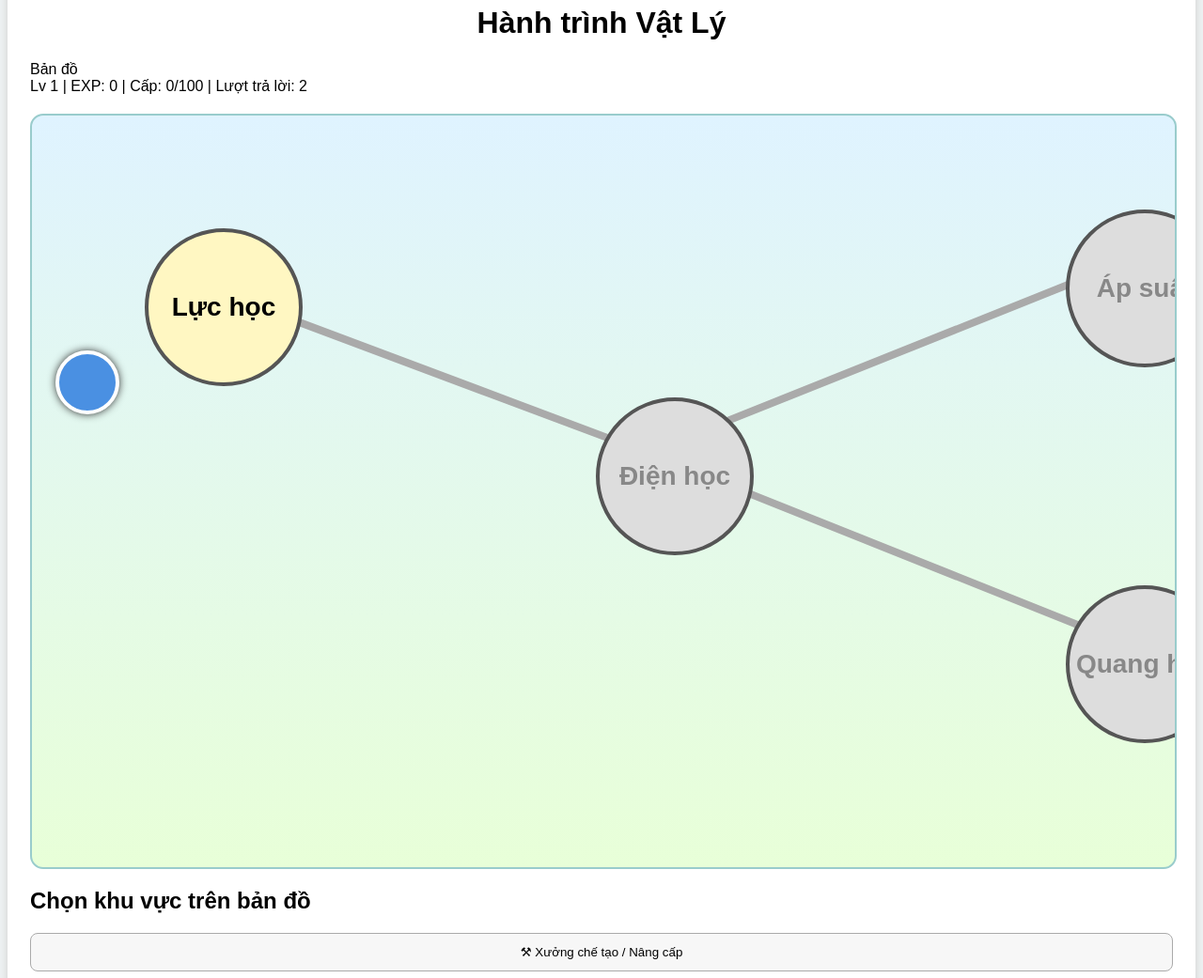
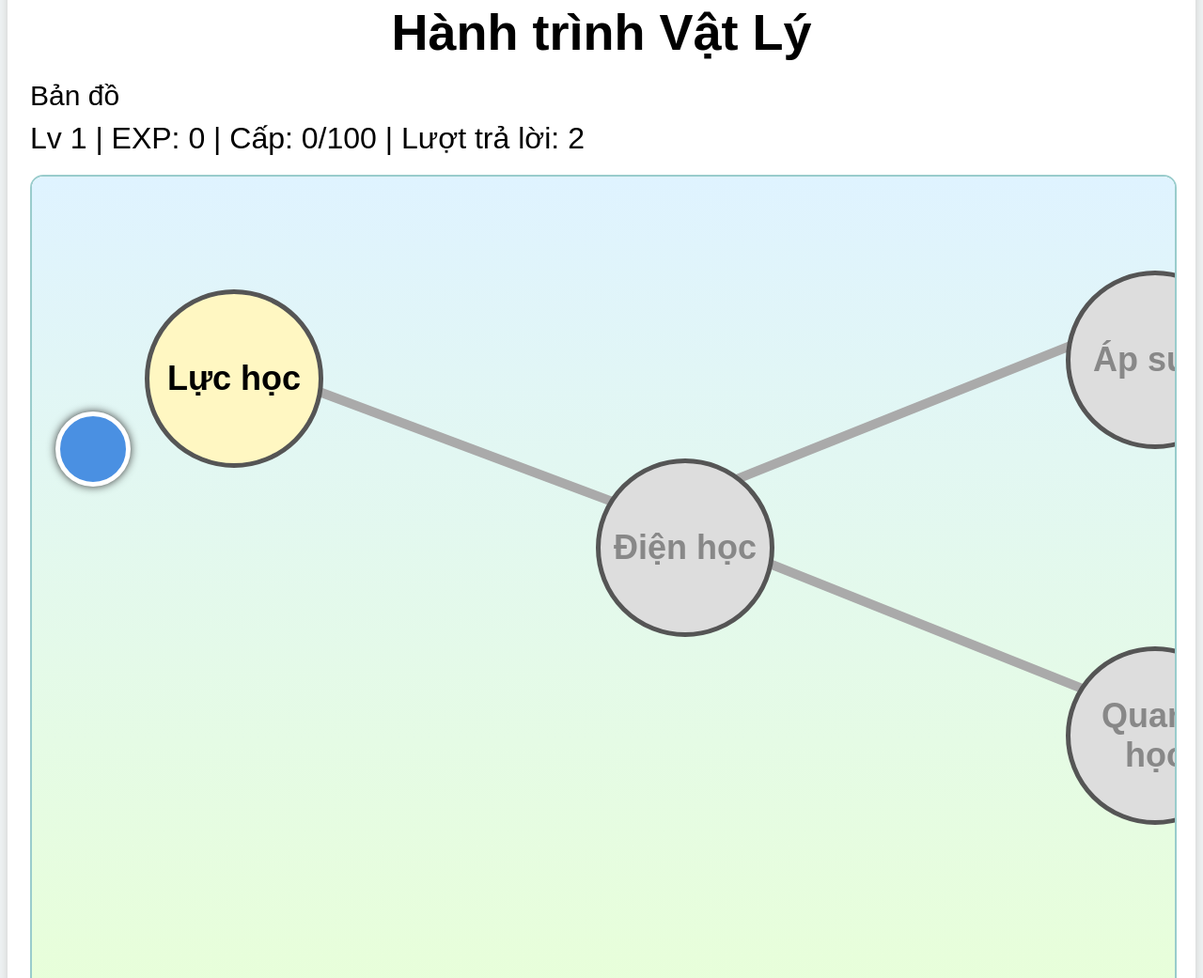
Before and after one commit to khanhbin1199/khtn-game, a plain HTML site: page index.html in a window 1280 px wide. Shown: the part 87-1128 px from the top of the page at 94% size. Drawn offline with Linux system fonts and the light colour scheme.

Commit message:
Update style.css

```diff
--- a/style.css
+++ b/style.css
@@ -3,12 +3,14 @@ body {
   background: #eef2f3;
   display: flex;
   justify-content: center;
-  padding-top: 40px;
+  padding-top: 30px;
+  margin: 0;
 }
 
 .game-box {
   background: white;
-  width: 1500px;
+  width: 95%;
+  max-width: 1700px;
   padding: 24px;
   border-radius: 12px;
   box-shadow: 0 0 10px #ccc;
@@ -16,45 +18,65 @@ body {
 
 h1 {
   text-align: center;
+  font-size: 54px;
+  margin-bottom: 20px;
+}
+
+#progress {
+  font-size: 30px;
+  margin-bottom: 10px;
+}
+
+#exp {
+  font-size: 32px;
+  margin-bottom: 20px;
+}
+
+.map-wrapper {
+  width: 100%;
+  overflow-x: auto;
+  overflow-y: hidden;
+  border: 2px solid #9cc;
+  border-radius: 14px;
+  margin: 20px 0;
+  background: white;
 }
 
 #map {
   position: relative;
-  width: 100%;
-  height: 800px;
+  width: 2400px;
+  height: 900px;
   background: linear-gradient(#dff3ff, #e8ffd8);
-  border: 2px solid #9cc;
-  border-radius: 14px;
-  margin: 20px 0;
   overflow: hidden;
 }
 
 .map-line {
   position: absolute;
-  height: 8px;
+  height: 10px;
   background: #aaa;
   transform-origin: left center;
   z-index: 1;
 }
 
 .map-line.line-unlocked {
-  background: #5cb85c;
+  background: #57b857;
 }
 
 .map-node {
   position: absolute;
-  width: 160px;
-  height: 160px;
+  width: 180px;
+  height: 180px;
   border-radius: 50%;
-  border: 4px solid #555;
+  border: 5px solid #555;
   cursor: pointer;
-  font-size: 28px;
+  font-size: 36px;
   font-weight: bold;
   text-align: center;
   display: flex;
   align-items: center;
   justify-content: center;
   z-index: 2;
+  transition: transform 0.2s;
 }
 
 .map-node:hover {
@@ -77,25 +99,31 @@ h1 {
 
 .player {
   position: absolute;
-  width: 60px;
-  height: 60px;
+  width: 70px;
+  height: 70px;
   border-radius: 50%;
   background: #4a90e2;
-  border: 4px solid white;
-  box-shadow: 0 0 8px #333;
+  border: 5px solid white;
+  box-shadow: 0 0 10px #333;
   transition: left 0.3s, top 0.3s;
   z-index: 3;
+}
+
+#question {
+  font-size: 48px;
+  margin-top: 30px;
 }
 
 button {
   display: block;
   width: 100%;
-  margin: 10px 0;
-  padding: 12px;
+  margin: 12px 0;
+  padding: 16px;
   cursor: pointer;
-  border-radius: 8px;
+  border-radius: 10px;
   border: 1px solid #aaa;
   background: #f7f7f7;
+  font-size: 28px;
 }
 
 button:hover {
@@ -103,10 +131,17 @@ button:hover {
 }
 
 #result {
+  font-size: 28px;
   font-weight: bold;
   white-space: pre-line;
+  margin-top: 20px;
 }
 
 #inventory {
   min-height: 40px;
+  font-size: 28px;
 }
+
+#inventory li {
+  margin: 8px 0;
+}
```
